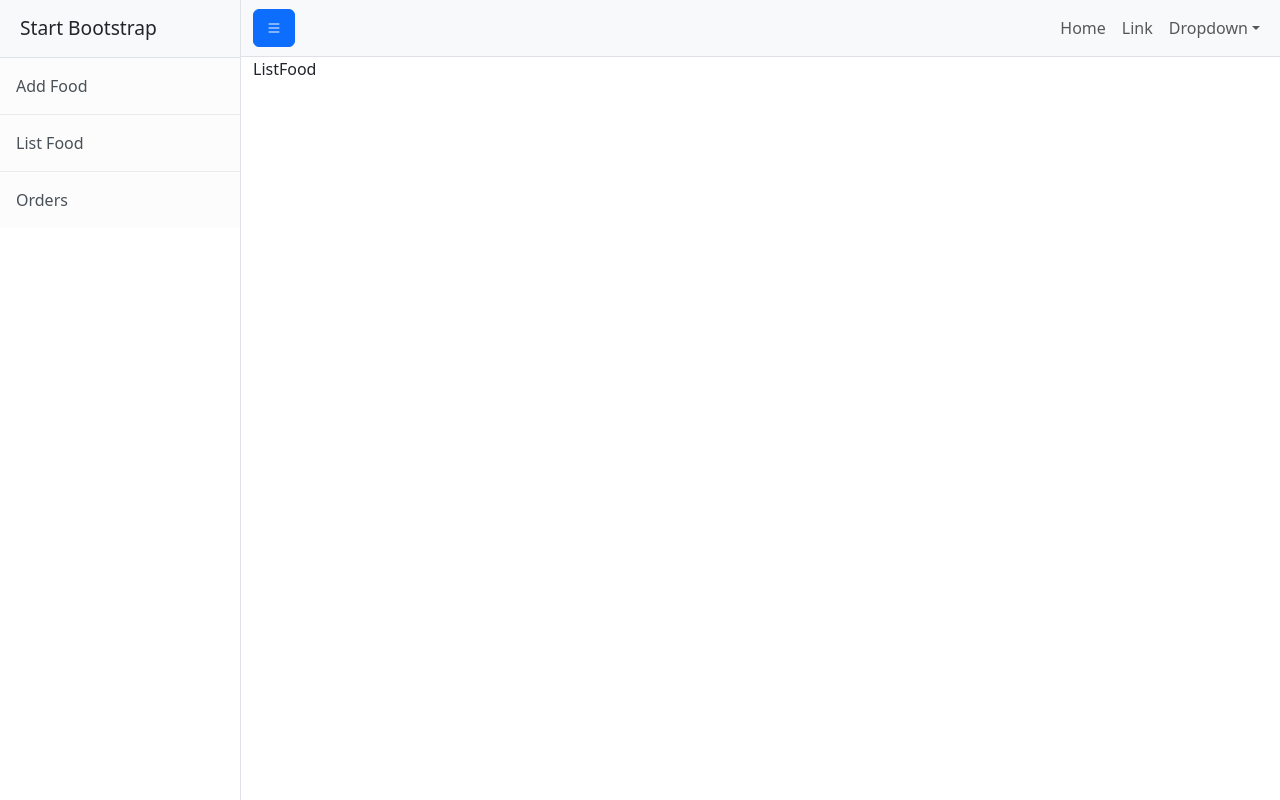
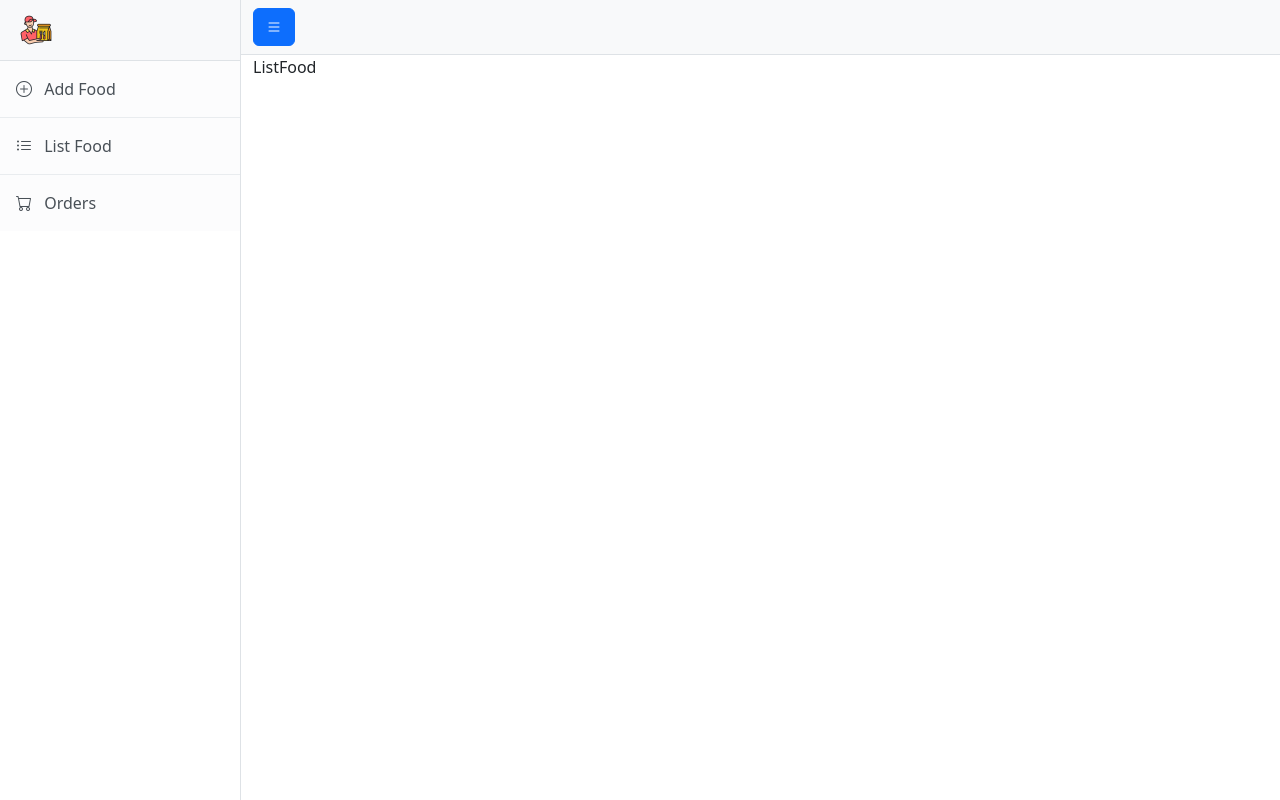
Before and after one commit to yilincaii/Foodies, a React (Vite) app in the folder adminpanel/: page / in a window 1280 px wide. Built offline with nearby package versions, Linux system fonts and the light colour scheme.

Commit message:
add logo at the left corner

```diff
--- a/adminpanel/src/components/Menubar/Menubar.jsx
+++ b/adminpanel/src/components/Menubar/Menubar.jsx
@@ -9,22 +9,6 @@ const Menubar = ({toggleSidebar}) => {
 
                     </i>
                 </button>
-                <button className="navbar-toggler" type="button" data-bs-toggle="collapse" data-bs-target="#navbarSupportedContent" aria-controls="navbarSupportedContent" aria-expanded="false" aria-label="Toggle navigation"><span className="navbar-toggler-icon"></span></button>
-                <div className="collapse navbar-collapse" id="navbarSupportedContent">
-                    <ul className="navbar-nav ms-auto mt-2 mt-lg-0">
-                        <li className="nav-item active"><a className="nav-link" href="#!">Home</a></li>
-                        <li className="nav-item"><a className="nav-link" href="#!">Link</a></li>
-                        <li className="nav-item dropdown">
-                            <a className="nav-link dropdown-toggle" id="navbarDropdown" href="#" role="button" data-bs-toggle="dropdown" aria-haspopup="true" aria-expanded="false">Dropdown</a>
-                            <div className="dropdown-menu dropdown-menu-end" aria-labelledby="navbarDropdown">
-                                <a className="dropdown-item" href="#!">Action</a>
-                                <a className="dropdown-item" href="#!">Another action</a>
-                                <div className="dropdown-divider"></div>
-                                <a className="dropdown-item" href="#!">Something else here</a>
-                            </div>
-                        </li>
-                    </ul>
-                </div>
             </div>
         </nav>
      )
--- a/adminpanel/src/components/Sidebar/Sidebar.jsx
+++ b/adminpanel/src/components/Sidebar/Sidebar.jsx
@@ -1,18 +1,23 @@
 import React from 'react';
 import { Link } from 'react-router-dom';
+import {assets} from '../../assets/assets';
 
 const Sidebar = ({sidebarVisible}) => {
     return (
-        <div className={`border-end bg-white ${sidebarVisible ? '': 'd-none'}`} id="sidebar-wrapper">
-            <div className="sidebar-heading border-bottom bg-light">Start Bootstrap</div>
-            <div className="list-group list-group-flush">
-                <Link className="list-group-item list-group-item-action list-group-item-light p-3" to="/add">Add Food</Link>
-                <Link className="list-group-item list-group-item-action list-group-item-light p-3" to="/list">List Food</Link>
-                <Link className="list-group-item list-group-item-action list-group-item-light p-3" to="/orders">Orders</Link>
-
-            </div>
+    <div className={`border-end bg-white ${sidebarVisible ? '': 'd-none'}`} id="sidebar-wrapper">
+        <div className="sidebar-heading border-bottom bg-light">
+            <img src={assets.logo} alt="" height={32} width={32}/>
         </div>
-    )
+        <div className="list-group list-group-flush">
+            <Link className="list-group-item list-group-item-action list-group-item-light p-3" to="/add">
+            <i className='bi bi-plus-circle me-2'></i> Add Food</Link>
+            <Link className="list-group-item list-group-item-action list-group-item-light p-3" to="/list">
+            <i className='bi bi-list-ul me-2'></i> List Food</Link>
+            <Link className="list-group-item list-group-item-action list-group-item-light p-3" to="/orders">
+            <i className='bi bi-cart me-2'></i> Orders</Link>
+        </div>
+    </div>
+  )
 }
 
 export default Sidebar;
```
